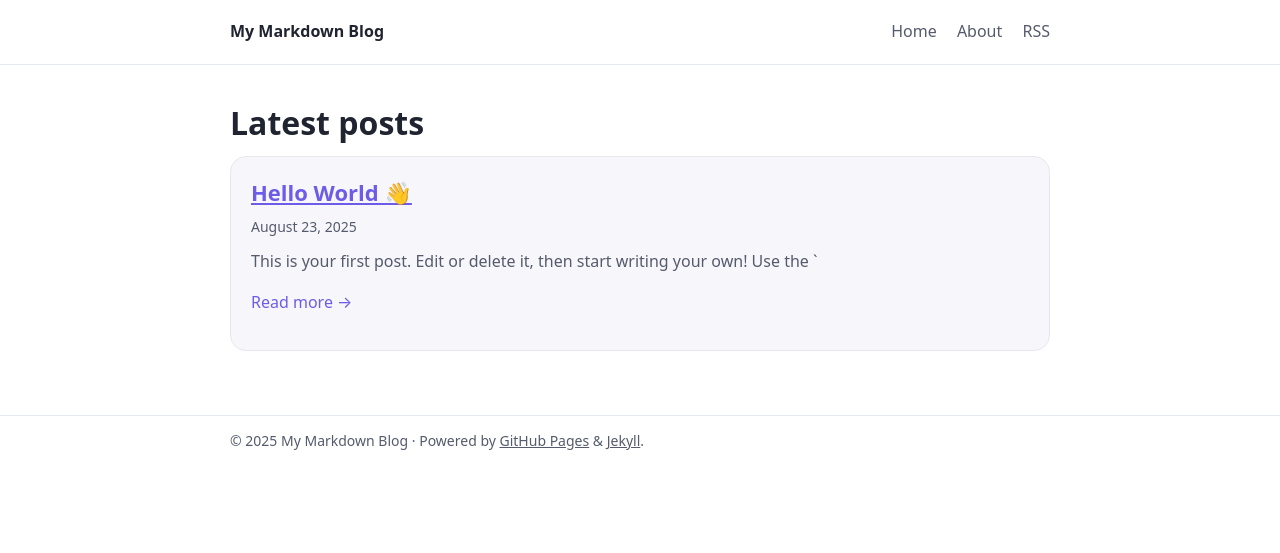
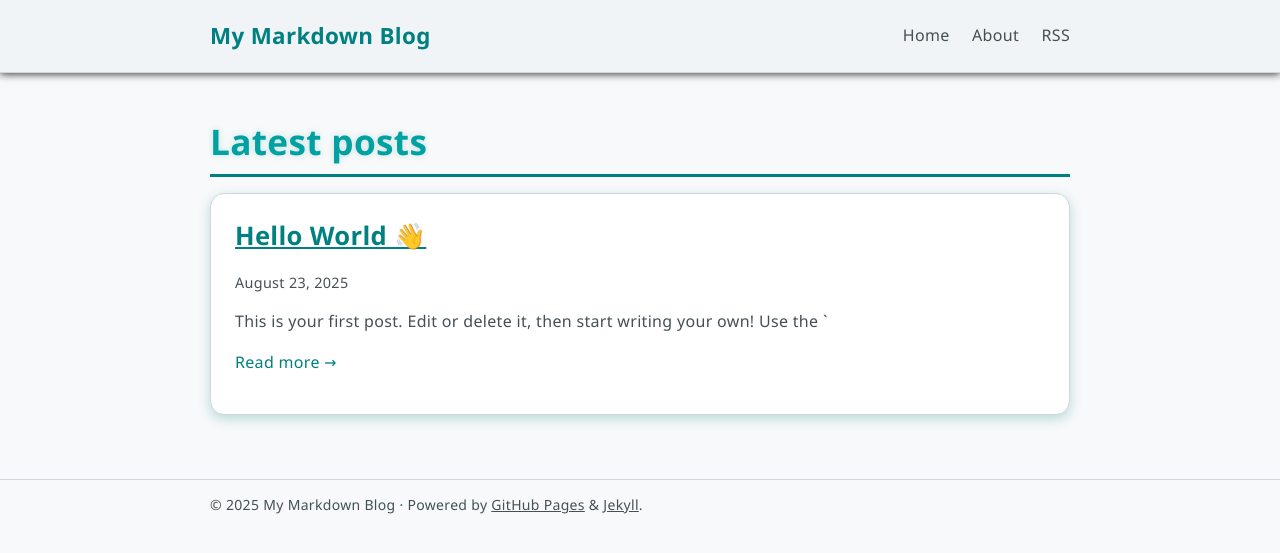
Before and after one commit to CloudOpsWorld/cloudopsworld.github.io, a Jekyll site: the page built from index.html, in a window 1280 px wide. Shown: the top 553 px of the page. Built offline with Jekyll 4.4.1, drawn with Linux system fonts in a browser that asks for light colours.

Commit message:
Update style.css

```diff
--- a/assets/style.css
+++ b/assets/style.css
@@ -1,99 +1,162 @@
-/* --- Theme tokens: tweak these to match your color scheme --- */
-:root{
-  --bg: #0f1117;
-  --surface: #151923;
-  --text: #e6e6e6;
-  --muted: #a9b1bd;
-  --accent: #7c5cff;   /* primary brand color */
-  --accent-2: #22d3ee; /* secondary accent */
-  --border: #23283a;
+/* CloudOpsWorld-inspired theme for Jekyll Blog */
+
+/* --- Theme tokens --- */
+:root {
+  --bg: #121619;
+  --surface: #1f262b;
+  --surface-alt: #1a2126;
+  --text: #d0d7de;
+  --muted: #a9bcc0;
+  --accent: #008080;   /* primary teal */
+  --accent-2: #00a1a1; /* lighter teal for hover */
+  --accent-warm: #ff6600; /* orange accent */
+  --accent-hot: #c83737; /* red accent */
+  --border: #00666633;
   --link: var(--accent);
 }
 
-@media (prefers-color-scheme: light){
-  :root{
-    --bg: #ffffff;
-    --surface: #f7f7fb;
-    --text: #1f2430;
-    --muted: #555b6c;
-    --accent: #6c5ce7;
-    --accent-2: #06b6d4;
-    --border: #e6e8f0;
+@media (prefers-color-scheme: light) {
+  :root {
+    --bg: #f7f9fa;
+    --surface: #ffffff;
+    --surface-alt: #f0f4f6;
+    --text: #1f262b;
+    --muted: #445055;
+    --accent: #008080;
+    --accent-2: #00a1a1;
+    --accent-warm: #ff6600;
+    --accent-hot: #c83737;
+    --border: #d0d7de;
     --link: var(--accent);
   }
 }
 
-*{ box-sizing: border-box; }
-html, body{ margin:0; padding:0; }
-body{
+* { box-sizing: border-box; }
+html, body { margin:0; padding:0; }
+body {
   background: var(--bg);
   color: var(--text);
-  font-family: ui-sans-serif, system-ui, -apple-system, Segoe UI, Roboto, Helvetica, Arial, "Apple Color Emoji", "Segoe UI Emoji";
+  font-family: "Segoe UI", Tahoma, Geneva, Verdana, sans-serif;
   line-height: 1.6;
+  letter-spacing: 0.02em;
 }
 
-.wrap{ max-width: 860px; margin: 0 auto; padding: 0 20px; }
+/* Layout wrapper */
+.wrap { max-width: 900px; margin: 0 auto; padding: 0 20px; }
 
 /* Header */
-.site-header{
-  position: sticky; top:0; z-index: 10;
-  background: rgba(15,17,23,0.8);
-  backdrop-filter: saturate(180%) blur(8px);
+.site-header {
+  position: sticky;
+  top: 0;
+  background: var(--surface-alt);
   border-bottom: 1px solid var(--border);
+  box-shadow: 0 1px 8px rgba(0,0,0,0.8);
+  z-index: 10;
 }
-@media (prefers-color-scheme: light){
-  .site-header{ background: rgba(255,255,255,0.75); }
+.site-header .wrap {
+  display: flex;
+  align-items: center;
+  justify-content: space-between;
+  height: 72px;
 }
-.site-header .wrap{ display:flex; align-items:center; justify-content:space-between; height:64px; }
-.site-title{ color: var(--text); text-decoration:none; font-weight: 700; }
-.site-nav a{ color: var(--muted); text-decoration:none; margin-left: 16px; }
-.site-nav a:hover{ color: var(--link); }
+.site-title {
+  color: var(--accent);
+  font-weight: 700;
+  text-decoration: none;
+  font-size: 1.4rem;
+}
+.site-nav a {
+  color: var(--muted);
+  text-decoration: none;
+  margin-left: 18px;
+  font-weight: 500;
+}
+.site-nav a:hover { color: var(--accent-2); }
 
 /* Footer */
-.site-footer{
+.site-footer {
   border-top: 1px solid var(--border);
   margin-top: 64px;
   font-size: 14px;
   color: var(--muted);
 }
-.site-footer a{ color: var(--muted); }
-.site-footer a:hover{ color: var(--link); }
+.site-footer a { color: var(--muted); }
+.site-footer a:hover { color: var(--accent-2); }
 
-/* Cards/List */
-.home-heading{ font-size: 32px; margin: 32px 0 8px; }
-.post-list{ display:grid; grid-template-columns: 1fr; gap: 16px; }
-.post-card{
+/* Post list */
+.home-heading {
+  font-size: 2.2rem;
+  margin: 2.5rem 0 1rem;
+  color: var(--accent-2);
+  border-bottom: 3px solid var(--accent);
+  padding-bottom: 0.3rem;
+  text-shadow: 0 0 6px #00808033;
+}
+.post-list {
+  display: grid;
+  gap: 1.8rem;
+}
+.post-card {
   background: var(--surface);
+  border-radius: 14px;
   border: 1px solid var(--border);
-  border-radius: 16px;
-  padding: 18px 20px;
+  box-shadow: 0 4px 12px rgba(0,128,128,0.25);
+  padding: 22px 24px;
+  transition: box-shadow 0.3s ease, transform 0.3s ease;
 }
-.post-card h2{ margin: 0 0 6px; font-size: 22px; }
-.post-card .meta{ color: var(--muted); margin: 0 0 10px; font-size: 14px; }
-.post-card .excerpt{ margin: 0 0 8px; color: var(--muted); }
-.read-more{ text-decoration: none; color: var(--link); }
+.post-card:hover {
+  box-shadow: 0 8px 22px rgba(0,128,128,0.5);
+  transform: translateY(-3px);
+}
+.post-card h2 {
+  margin: 0 0 8px;
+  font-size: 1.6rem;
+  color: var(--accent-2);
+}
+.post-card .meta {
+  font-size: 0.9rem;
+  color: var(--muted);
+}
+.post-card .excerpt { color: var(--muted); margin: 0.6rem 0; }
+.read-more { color: var(--link); text-decoration: none; }
+.read-more:hover { color: var(--accent-2); }
 
 /* Post page */
-.post-title{ font-size: 36px; margin: 24px 0 8px; }
-.post-meta{ color: var(--muted); margin: 0 0 16px; }
-.post-tags .tag{
-  display:inline-block; font-size:12px; padding:2px 8px; border-radius:999px;
-  border:1px solid var(--border); color: var(--muted); margin-right:8px;
+.post-title {
+  font-size: 2.4rem;
+  color: var(--accent-2);
+  margin: 1.5rem 0 0.5rem;
+  text-shadow: 0 0 6px #00808033;
+}
+.post-meta { color: var(--muted); margin-bottom: 1rem; }
+.post-tags .tag {
+  display:inline-block;
+  font-size: 0.8rem;
+  padding: 2px 10px;
+  border-radius: 999px;
+  border: 1px solid var(--border);
+  color: var(--muted);
+  margin-right: 8px;
 }
 
-/* Links & content */
-a{ color: var(--link); }
-a:hover{ opacity: 0.9; }
-pre, code{
-  font-family: ui-monospace, SFMono-Regular, Menlo, Monaco, Consolas, "Liberation Mono", "Courier New", monospace;
+/* Content */
+a { color: var(--link); }
+a:hover { color: var(--accent-2); }
+pre, code {
+  font-family: ui-monospace, SFMono-Regular, Menlo, Monaco, Consolas, monospace;
 }
-pre{
-  background: #0a0c10; padding: 12px; border-radius: 12px; overflow:auto;
-  border:1px solid var(--border);
+pre {
+  background: #0a0c10;
+  color: #e6f1f1;
+  padding: 12px;
+  border-radius: 12px;
+  overflow: auto;
+  border: 1px solid var(--border);
 }
-blockquote{
-  margin: 1rem 0; padding: 0.5rem 1rem;
+blockquote {
+  margin: 1.2rem 0;
+  padding: 0.6rem 1.2rem;
   border-left: 4px solid var(--accent-2);
-  background: rgba(34, 211, 238, 0.08);
+  background: rgba(0,128,128,0.1);
 }
-img{ max-width: 100%; border-radius: 12px; }
+img { max-width: 100%; border-radius: 12px; }
```
